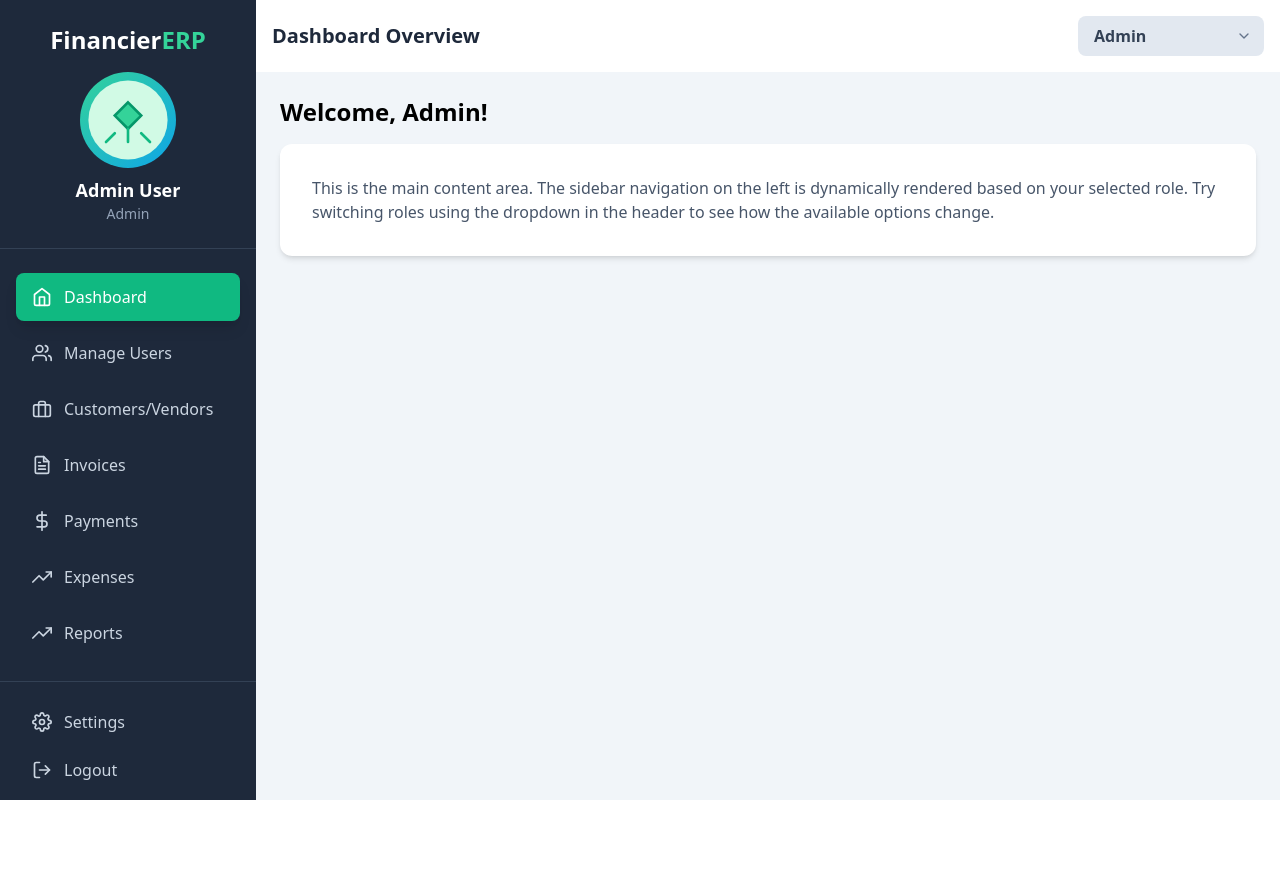
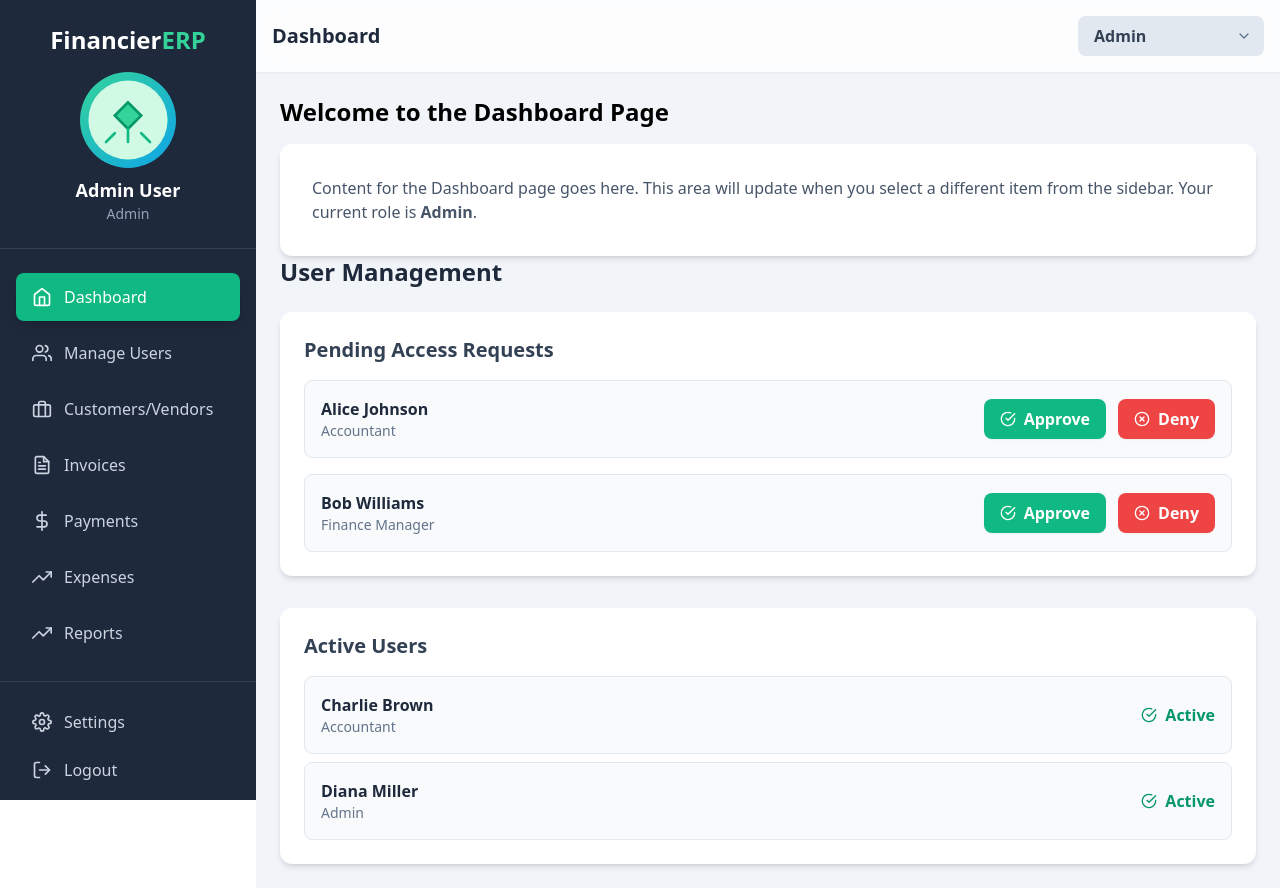
Before and after one commit to gokulmohankumar/Finance_ERP, a React (Vite) app in the folder frontend/: page /dashboard in a window 1280 px wide. Before the commit the page ends 810 px from the top, so only its background shows below. Built offline with nearby package versions, Linux system fonts and the light colour scheme.

Commit message:
check git working of backend

```diff
--- /dev/null
+++ b/frontend/src/components/ManageUser.jsx
@@ -0,0 +1,92 @@
+import React, { useState } from 'react';
+import { FiCheckCircle, FiXCircle } from 'react-icons/fi';
+
+export default function ManageUsersPage() {
+    // Mock data - in a real app, this would come from an API
+    const [userRequests, setUserRequests] = useState([
+        { id: 1, name: 'Alice Johnson', role: 'Accountant', status: 'Pending' },
+        { id: 2, name: 'Bob Williams', role: 'Finance Manager', status: 'Pending' },
+    ]);
+
+    const [activeUsers, setActiveUsers] = useState([
+        { id: 3, name: 'Charlie Brown', role: 'Accountant', status: 'Active' },
+        { id: 4, name: 'Diana Miller', role: 'Admin', status: 'Active' },
+    ]);
+
+    /**
+     * Handles approving or denying a user request.
+     * @param {number} id - The ID of the user request to handle.
+     * @param {string} newStatus - The new status ('Active' or 'Denied').
+     */
+    const handleRequest = (id, newStatus) => {
+        const request = userRequests.find(req => req.id === id);
+        if (!request) return;
+
+        // Remove the request from the pending list
+        setUserRequests(userRequests.filter(req => req.id !== id));
+
+        // If approved, add the user to the active list
+        if (newStatus === 'Active') {
+            setActiveUsers([...activeUsers, { ...request, status: 'Active' }]);
+        }
+        // If denied, the user is simply removed from the pending list and no further action is taken.
+    };
+
+    return (
+        <div>
+            <h2 className="text-2xl font-bold mb-6 text-slate-800">User Management</h2>
+
+            {/* Pending Requests Section */}
+            <div className="bg-white p-6 rounded-xl shadow-md mb-8">
+                <h3 className="text-xl font-semibold mb-4 text-slate-700">Pending Access Requests</h3>
+                <div className="space-y-4">
+                    {userRequests.length > 0 ? userRequests.map(request => (
+                        <div key={request.id} className="flex flex-col md:flex-row items-center justify-between p-4 bg-slate-50 rounded-lg border border-slate-200">
+                            <div>
+                                <p className="font-bold text-slate-800">{request.name}</p>
+                                <p className="text-sm text-slate-500">{request.role}</p>
+                            </div>
+                            <div className="flex items-center space-x-3 mt-4 md:mt-0">
+                                <button
+                                    onClick={() => handleRequest(request.id, 'Active')}
+                                    className="flex items-center gap-2 bg-emerald-500 text-white font-semibold py-2 px-4 rounded-lg hover:bg-emerald-600 transition-all duration-200 shadow-sm hover:shadow-md"
+                                >
+                                    <FiCheckCircle />
+                                    Approve
+                                </button>
+                                <button
+                                     onClick={() => handleRequest(request.id, 'Denied')}
+                                    className="flex items-center gap-2 bg-red-500 text-white font-semibold py-2 px-4 rounded-lg hover:bg-red-600 transition-all duration-200 shadow-sm hover:shadow-md"
+                                >
+                                    <FiXCircle />
+                                    Deny
+                                </button>
+                            </div>
+                        </div>
+                    )) : (
+                        <p className="text-slate-500 italic">No pending user requests.</p>
+                    )}
+                </div>
+            </div>
+
+            {/* Active Users Section */}
+            <div className="bg-white p-6 rounded-xl shadow-md">
+                <h3 className="text-xl font-semibold mb-4 text-slate-700">Active Users</h3>
+                <div className="space-y-2">
+                    {activeUsers.map(user => (
+                         <div key={user.id} className="flex items-center justify-between p-4 bg-slate-50 rounded-lg border border-slate-200">
+                            <div>
+                                <p className="font-bold text-slate-800">{user.name}</p>
+                                <p className="text-sm text-slate-500">{user.role}</p>
+                            </div>
+                            <div className="flex items-center gap-2 text-emerald-600 font-semibold">
+                                <FiCheckCircle />
+                                <span>Active</span>
+                            </div>
+                        </div>
+                    ))}
+                </div>
+            </div>
+        </div>
+    );
+};
--- a/frontend/src/components/Sidebar.jsx
+++ b/frontend/src/components/Sidebar.jsx
@@ -1,11 +1,18 @@
-import React, { useState } from 'react';
+import React from 'react';
 import { motion, AnimatePresence } from 'framer-motion';
 import {
     FiHome, FiUsers, FiBriefcase, FiFileText, FiDollarSign,
-    FiTrendingUp, FiSettings, FiLogOut, FiChevronDown, FiMenu, FiX
+    FiTrendingUp, FiSettings, FiLogOut
 } from 'react-icons/fi';
 
-// --- Role-based SVG Profile Icons ---
+// --- Constants and SVG Icons (could be in a separate config file) ---
+
+const ROLES = {
+    ADMIN: 'Admin',
+    FINANCE_MANAGER: 'Finance Manager',
+    ACCOUNTANT: 'Accountant',
+};
+
 const AdminIcon = () => (
     <svg viewBox="0 0 100 100" className="w-full h-full">
         <circle cx="50" cy="50" r="45" className="fill-emerald-100" />
@@ -30,13 +37,6 @@ const AccountantIcon = () => (
     </svg>
 );
 
-// --- Role Configuration ---
-const ROLES = {
-    ADMIN: 'Admin',
-    FINANCE_MANAGER: 'Finance Manager',
-    ACCOUNTANT: 'Accountant',
-};
-
 const USER_PROFILES = {
     [ROLES.ADMIN]: { name: 'Admin User', icon: <AdminIcon /> },
     [ROLES.FINANCE_MANAGER]: { name: 'Manager User', icon: <ManagerIcon /> },
@@ -54,25 +54,22 @@ const navItems = [
 ];
 
 // --- Sidebar Component ---
-const Sidebar = ({ role, isSidebarOpen, setSidebarOpen }) => {
-    const [activeItem, setActiveItem] = useState('dashboard');
+export default function Sidebar({ role, isSidebarOpen, setSidebarOpen, activePage, setActivePage }) {
     const userProfile = USER_PROFILES[role];
-
     const filteredNavItems = navItems.filter(item => item.roles.includes(role));
 
     return (
         <>
             <AnimatePresence>
                 {isSidebarOpen && (
-                    <motion.div
+                     <motion.aside
                         initial={{ x: '-100%' }}
                         animate={{ x: 0 }}
                         exit={{ x: '-100%' }}
                         transition={{ type: 'spring', stiffness: 300, damping: 30 }}
-                        className="fixed top-0 left-0 h-full w-64 bg-slate-800 text-white flex flex-col z-50 md:relative md:translate-x-0"
+                        className="fixed top-0 left-0 h-screen w-64 bg-slate-800 text-white flex flex-col z-50 md:sticky md:translate-x-0"
                     >
-                        {/* Logo and Profile */}
-                        <div className="p-6 flex flex-col items-center border-b border-slate-700">
+                        <div className="p-6 flex flex-col items-center border-b border-slate-700 flex-shrink-0">
                              <div className="text-2xl font-bold text-white mb-4">
                                 Financier<span className="text-emerald-400">ERP</span>
                             </div>
@@ -83,18 +80,17 @@ const Sidebar = ({ role, isSidebarOpen, setSidebarOpen }) => {
                             <p className="text-sm text-slate-400">{role}</p>
                         </div>
 
-                        {/* Navigation */}
                         <nav className="flex-1 px-4 py-6 space-y-2">
                             {filteredNavItems.map(item => (
                                 <a
                                     key={item.id}
                                     href="#"
                                     onClick={() => {
-                                        setActiveItem(item.id);
+                                        setActivePage(item.label);
                                         if (window.innerWidth < 768) setSidebarOpen(false);
                                     }}
                                     className={`flex items-center space-x-3 px-4 py-3 rounded-lg transition-colors duration-200 ${
-                                        activeItem === item.id
+                                        activePage === item.label
                                         ? 'bg-emerald-500 text-white shadow-lg'
                                         : 'text-slate-300 hover:bg-slate-700'
                                     }`}
@@ -105,8 +101,7 @@ const Sidebar = ({ role, isSidebarOpen, setSidebarOpen }) => {
                             ))}
                         </nav>
 
-                        {/* Footer */}
-                        <div className="p-4 border-t border-slate-700">
+                        <div className="p-4 border-t border-slate-700 mt-auto flex-shrink-0">
                              <a href="#" className="flex items-center space-x-3 px-4 py-3 rounded-lg text-slate-300 hover:bg-slate-700">
                                 <FiSettings className="w-5 h-5" />
                                 <span>Settings</span>
@@ -116,13 +111,10 @@ const Sidebar = ({ role, isSidebarOpen, setSidebarOpen }) => {
                                 <span>Logout</span>
                             </a>
                         </div>
-                    </motion.div>
+                    </motion.aside>
                 )}
             </AnimatePresence>
              {isSidebarOpen && <div onClick={() => setSidebarOpen(false)} className="fixed inset-0 bg-black/50 z-40 md:hidden"></div>}
         </>
     );
 };
-export default Sidebar;
-
-// --- Main Dashboard Layout ---
--- a/frontend/src/pages/Dashboard.jsx
+++ b/frontend/src/pages/Dashboard.jsx
@@ -1,31 +1,59 @@
 import React, { useState } from 'react';
 import { motion } from 'framer-motion';
 import { FiMenu, FiX, FiChevronDown } from 'react-icons/fi';
-import Sidebar from '../components/Sidebar';
+import Sidebar from '../components/Sidebar';// Assuming Sidebar.js is in the same directory or a components folder
+import ManageUsersPage from '../components/ManageUser';
 
+// --- Main Dashboard Layout ---
+
+// You would typically define ROLES and navItems in a shared config file
+// and import them here and in Sidebar.js to avoid duplication.
 const ROLES = {
-  ADMIN: 'Admin',
-  FINANCE_MANAGER: 'Finance Manager',
-  ACCOUNTANT: 'Accountant',
+    ADMIN: 'Admin',
+    FINANCE_MANAGER: 'Finance Manager',
+    ACCOUNTANT: 'Accountant',
 };
+
+const navItems = [
+    { id: 'dashboard', label: 'Dashboard', roles: [ROLES.ADMIN, ROLES.FINANCE_MANAGER, ROLES.ACCOUNTANT] },
+    { id: 'users', label: 'Manage Users', roles: [ROLES.ADMIN] },
+    { id: 'customers', label: 'Customers/Vendors', roles: [ROLES.ADMIN, ROLES.FINANCE_MANAGER, ROLES.ACCOUNTANT] },
+    { id: 'invoices', label: 'Invoices', roles: [ROLES.ADMIN, ROLES.FINANCE_MANAGER, ROLES.ACCOUNTANT] },
+    { id: 'payments', label: 'Payments', roles: [ROLES.ADMIN, ROLES.FINANCE_MANAGER, ROLES.ACCOUNTANT] },
+    { id: 'expenses', label: 'Expenses', roles: [ROLES.ADMIN, ROLES.FINANCE_MANAGER] },
+    { id: 'reports', label: 'Reports', roles: [ROLES.ADMIN, ROLES.FINANCE_MANAGER] },
+];
 
 export default function DashboardLayout() {
     const [role, setRole] = useState(ROLES.ADMIN);
     const [isSidebarOpen, setSidebarOpen] = useState(true);
+    const [activePage, setActivePage] = useState('Dashboard');
+
+    // When role changes, reset active page if the new role doesn't have access
+    React.useEffect(() => {
+        const availablePages = navItems.filter(item => item.roles.includes(role)).map(item => item.label);
+        if (!availablePages.includes(activePage)) {
+            setActivePage('Dashboard');
+        }
+    }, [role, activePage]);
 
     return (
-        <div className="flex h-screen h-[100%] bg-slate-100">
-            <Sidebar role={role} isSidebarOpen={isSidebarOpen} setSidebarOpen={setSidebarOpen} />
+        <div className="flex min-h-screen ">
+            <Sidebar
+                role={role}
+                isSidebarOpen={isSidebarOpen}
+                setSidebarOpen={setSidebarOpen}
+                activePage={activePage}
+                setActivePage={setActivePage}
+            />
 
-            <div className="flex-1 flex flex-col overflow-hidden">
-                {/* Header */}
-                <header className="bg-white shadow-sm p-4 flex justify-between items-center">
+            <div className="flex-1 flex flex-col bg-slate-100">
+                <header className="sticky top-0 bg-white/80 backdrop-blur-lg shadow-sm p-4 flex justify-between items-center z-20">
                     <button onClick={() => setSidebarOpen(!isSidebarOpen)} className="text-slate-600 md:hidden">
                         {isSidebarOpen ? <FiX size={24} /> : <FiMenu size={24} />}
                     </button>
-                    <h1 className="text-xl font-semibold text-slate-800">Dashboard Overview</h1>
+                    <h1 className="text-xl font-semibold text-slate-800">{activePage}</h1>
 
-                    {/* Role Switcher for Demo */}
                     <div className="relative">
                         <select
                             value={role}
@@ -40,23 +68,23 @@ export default function DashboardLayout() {
                     </div>
                 </header>
 
-                {/* Main Content Area */}
-                <main className="flex-1 overflow-x-hidden overflow-y-auto bg-slate-100 p-6">
+                <main className="flex-1 p-6 ">
                     <motion.div
-                        key={role} // Re-trigger animation on role change
+                        key={activePage} // Re-trigger animation on page change
                         initial={{ opacity: 0, y: 20 }}
                         animate={{ opacity: 1, y: 0 }}
                         transition={{ duration: 0.5 }}
                         className="container mx-auto"
                     >
-                        <h2 className="text-2xl font-bold mb-4">Welcome, {role}!</h2>
+                        <h2 className="text-2xl font-bold mb-4">Welcome to the {activePage} Page</h2>
                         <div className="bg-white p-8 rounded-xl shadow-md">
                             <p className="text-slate-600">
-                                This is the main content area. The sidebar navigation on the left is dynamically rendered based on your selected role.
-                                Try switching roles using the dropdown in the header to see how the available options change.
+                                Content for the {activePage} page goes here. This area will update when you select a different item from the sidebar. Your current role is <strong>{role}</strong>.
                             </p>
                         </div>
                     </motion.div>
+
+                    <ManageUsersPage/>
                 </main>
             </div>
         </div>
```
